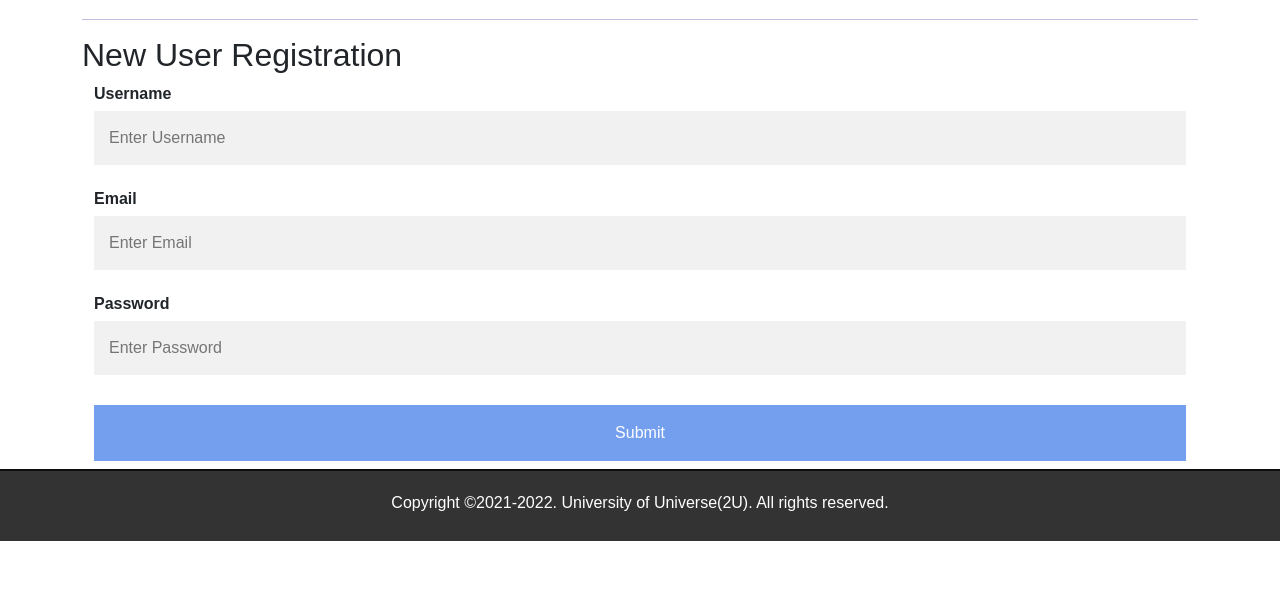
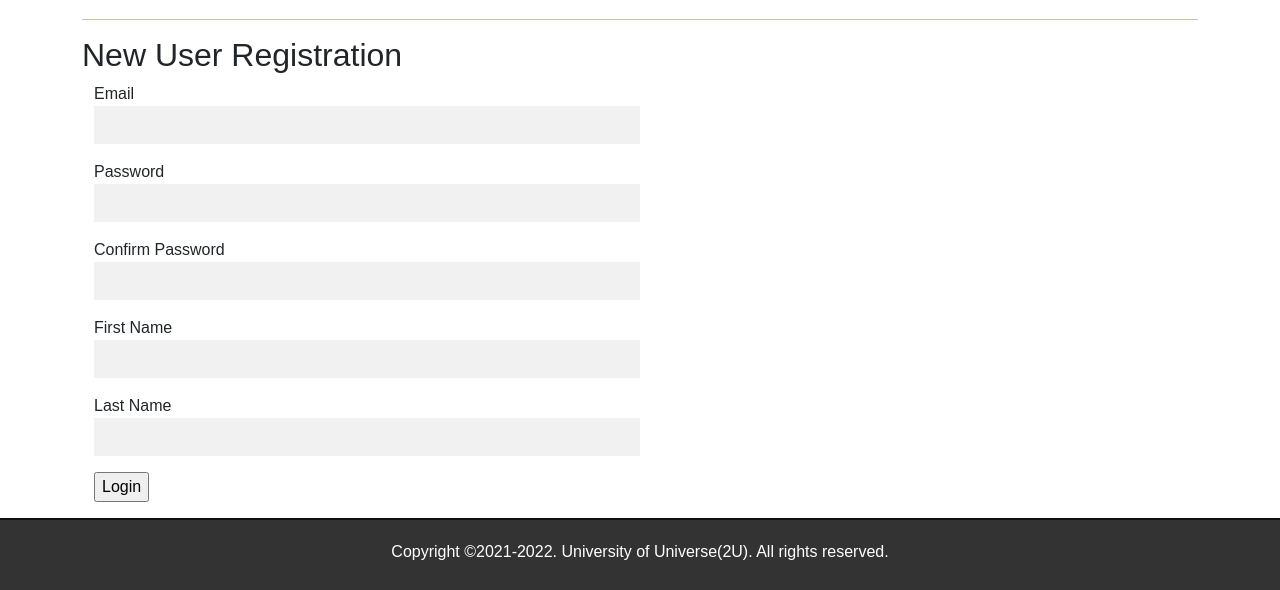
Before and after one commit to BadriGau/Enrollment-App, a Flask app: page /register in a window 1280 px wide. Shown: the part 359-949 px from the top of the page. Before the commit the page ends 900 px from the top, so only its background shows below. Run offline with Flask 2, Linux system fonts and the light colour scheme; some libraries are stand-ins or nearby versions.

Commit message:
input error debug and wtf register form setup

```diff
--- a/application/forms.py
+++ b/application/forms.py
@@ -7,14 +7,14 @@ from wtforms.validators import DataRequired
 
 class LoginForm(FlaskForm):
     email = StringField("Email",validators=[DataRequired()])
-    password = StringField("Password",validators=[DataRequired()])
+    password = PasswordField("Password",validators=[DataRequired()])
     remember_me = BooleanField("Remember me")
     submit = SubmitField("Login")
 
 class RegisterForm(FlaskForm):
     email = StringField("Email",validators=[DataRequired()])
-    password = StringField("Password",validators=[DataRequired()])
-    password_confirm = StringField("Confirm Password",validators=[DataRequired()])
+    password = PasswordField("Password",validators=[DataRequired()])
+    password_confirm = PasswordField("Confirm Password",validators=[DataRequired()])
     first_name = StringField("First Name",validators=[DataRequired()])
     last_name = StringField("Last Name",validators=[DataRequired()])
     submit = SubmitField("Login")
--- a/application/routes.py
+++ b/application/routes.py
@@ -17,7 +17,8 @@ def courses(term="Spring 2019"):
 
 @app.route("/register")
 def register():
-    return render_template("register.html",register=True)
+    form = RegisterForm()
+    return render_template("register.html", form=form,title="New User Registration",register=True)
 
 @app.route("/login",methods=['GET','POST'])
 def login():
--- a/application/static/css/main.css
+++ b/application/static/css/main.css
@@ -41,9 +41,9 @@ hr {
 }
 
 input[type=text], input[type=password] {
-    width: 100%;
-    padding: 15px;
-    margin: 5px 0 22px 0;
+    width: 50%;
+    padding: 7px;
+    /* margin: 5px 0 22px 0; */
     display: inline-block;
     border: none;
     background: #f1f1f1;
--- a/application/templates/register.html
+++ b/application/templates/register.html
@@ -2,20 +2,50 @@
     {% extends "layout.html" %}
 
     {% block content %}
-    <h2>New User Registration</h2>
+    <h2>{{ title }}</h2>
 
     <div class="container">
-        <form name="register" action="register.php" method="get">
-            <label for="username"><b>Username</b></label>
-            <input type="text" placeholder="Enter Username" name="username" required>
-            <br>
-            <label for="email"><b>Email</b></label>
-            <input type="text" placeholder="Enter Email" name="email" required>
-            <br>
-            <label for="password"><b>Password</b></label>
-            <input type="password" placeholder="Enter Password" name="password" required>
-            <br class="clear">
-            <input class="btn-submit" type="submit" name="submit">
+        <form name="register" action="" method="POST">
+            {{ form.hidden_tag() }}
+            <p>
+                {{ form.email.label}}<br>
+                {{ form.email(size=35) }}
+                {% for error in form.email.errors %}
+                    <span style="color: red;">{{ error }}</span>
+                {% endfor %}
+            </p>
+            <p>
+                {{ form.password.label}}<br>
+                {{ form.password(size=15) }}
+                {% for error in form.password.errors %}
+                    <span style="color: red;">{{ error }}</span>
+                {% endfor %}
+            </p>
+            <p>
+                {{ form.password_confirm.label}}<br>
+                {{ form.password_confirm(size=15) }}
+                {% for error in form.password_confirm.errors %}
+                    <span style="color: red;">{{ error }}</span>
+                {% endfor %}
+            </p>
+            <p>
+                {{ form.first_name.label}}<br>
+                {{ form.first_name(size=15) }}
+                {% for error in form.first_name.errors %}
+                    <span style="color: red;">{{ error }}</span>
+                {% endfor %}
+            </p>
+            <p>
+                {{ form.last_name.label}}<br>
+                {{ form.last_name(size=15) }}
+                {% for error in form.last_name.errors %}
+                    <span style="color: red;">{{ error }}</span>
+                {% endfor %}
+            </p>
+
+            <p>
+                {{ form.submit() }}
+            </p>
         </form>
     </div>
     {% endblock %}
```
Also changed, not shown: application/templates/login.html (+7 -1 lines).
